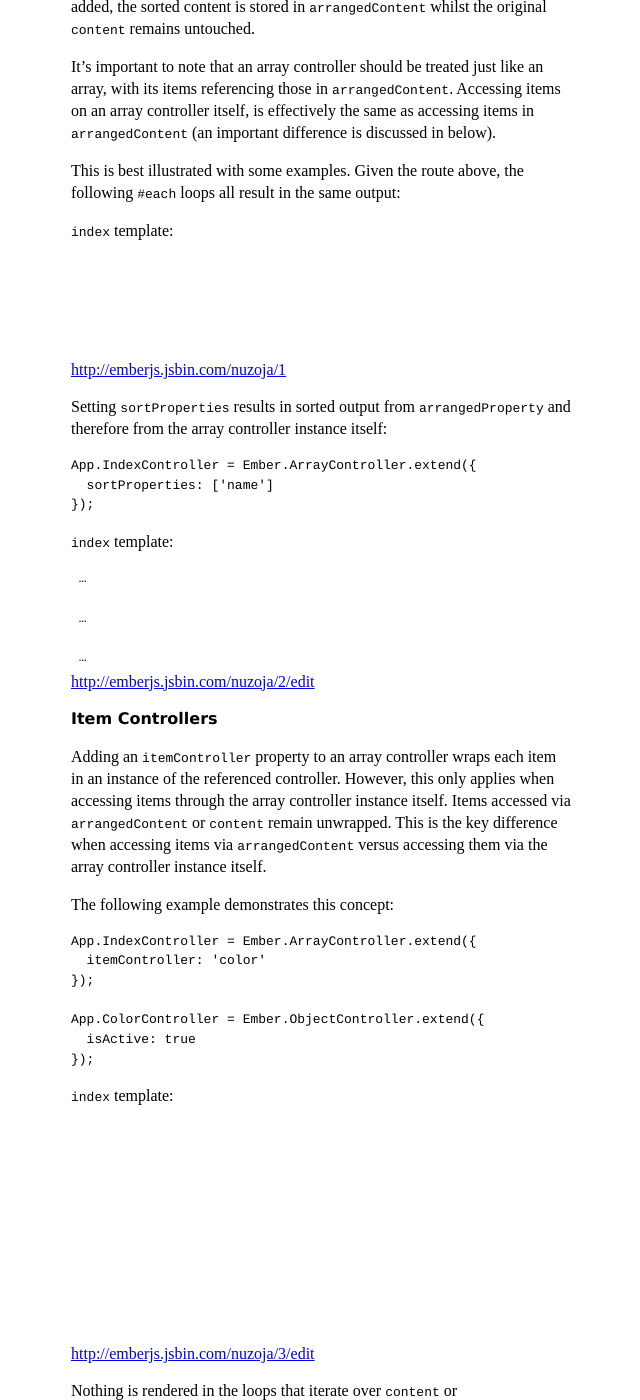
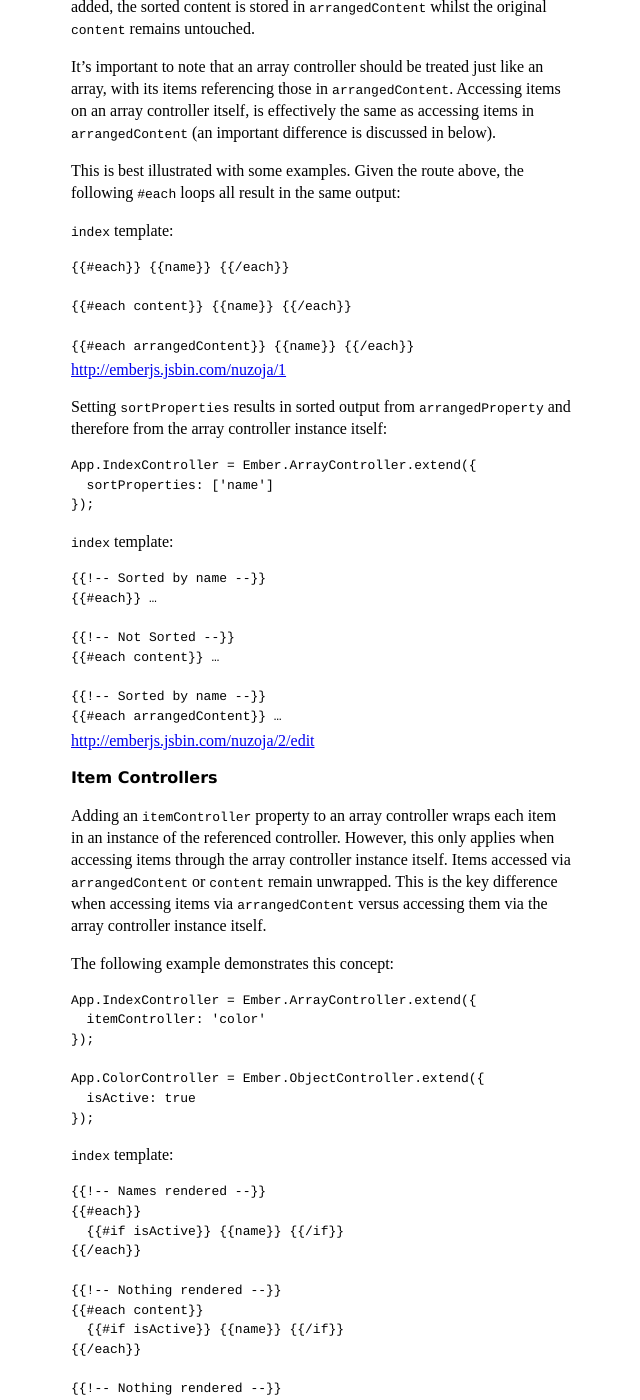
Before and after one commit to domchristie/domchristie.co.uk, a Jekyll site: the page built from _posts/2014-08-29-array-controllers-in-ember-js.html, in a window 1280 px wide and 1400 px high, scrolled down 738 px. Shown: the whole window, without its empty margins (185-825 px from the left). Built offline with Jekyll 4.4.1, drawn with Linux system fonts in a browser that asks for light colours; some of the changed text lies outside the part shown.

Commit message:
Fix missing mustache syntax in ember post

```diff
--- a/_posts/2014-08-29-array-controllers-in-ember-js.html
+++ b/_posts/2014-08-29-array-controllers-in-ember-js.html
@@ -9,7 +9,7 @@ tags:
 
 <p>An array controller&#x2019;s <code>model</code> is typically set in a route, for example:</p>
 
-<pre><code>App.IndexRoute = Ember.Route.extend({
+<pre><code>{% raw %}App.IndexRoute = Ember.Route.extend({
   model: function() {
     return [
       {name: &apos;red&apos;},
@@ -18,7 +18,7 @@ tags:
     ];
   }
 });
-// (The Index ArrayController is setup implicitly)
+// (The Index ArrayController is setup implicitly){% endraw %}
 </code></pre>
 
 <p>Setting an array controller&#x2019;s <code>model</code> sets up its <code>content</code> property, which forms the basis for other properties and methods.</p>
@@ -35,11 +35,11 @@ tags:
 
 <p><code>index</code> template:</p>
 
-<pre><code>{{#each}} {{name}} {{/each}}
+<pre><code>{% raw %}{{#each}} {{name}} {{/each}}
 
 {{#each content}} {{name}} {{/each}}
 
-{{#each arrangedContent}} {{name}} {{/each}}
+{{#each arrangedContent}} {{name}} {{/each}}{% endraw %}
 </code></pre>
 
 <div class="caption"><a href="http://emberjs.jsbin.com/nuzoja/1/edit?html,js,output">http://emberjs.jsbin.com/nuzoja/1</a></div>
@@ -53,14 +53,14 @@ tags:
 
 <p><code>index</code> template:</p>
 
-<pre><code>{{!-- Sorted by name --}}
+<pre><code>{% raw %}{{!-- Sorted by name --}}
 {{#each}} &#x2026;
 
 {{!-- Not Sorted --}}
 {{#each content}} &#x2026;
 
 {{!-- Sorted by name --}}
-{{#each arrangedContent}} &#x2026;
+{{#each arrangedContent}} &#x2026;{% endraw %}
 </code></pre>
 
 <div class="caption"><a href="http://emberjs.jsbin.com/nuzoja/2/edit?html,js,output">http://emberjs.jsbin.com/nuzoja/2/edit</a></div>
@@ -82,7 +82,7 @@ App.ColorController = Ember.ObjectController.extend({
 
 <p><code>index</code> template:</p>
 
-<pre><code>{{!-- Names rendered --}}
+<pre><code>{% raw %}{{!-- Names rendered --}}
 {{#each}}
   {{#if isActive}} {{name}} {{/if}}
 {{/each}}
@@ -95,16 +95,16 @@ App.ColorController = Ember.ObjectController.extend({
 {{!-- Nothing rendered --}}
 {{#each arrangedContent}}
   {{#if isActive}} {{name}} {{/if}}
-{{/each}}
+{{/each}}{% endraw %}
 </code></pre>
 
 <div class="caption"><a href="http://emberjs.jsbin.com/nuzoja/3/edit?html,js,output">http://emberjs.jsbin.com/nuzoja/3/edit</a></div>
 
 <p>Nothing is rendered in the loops that iterate over <code>content</code> or <code>arrangedContent</code> because the items are not wrapped in an item controller and therefore <code>isActive</code> is inaccessible.</p>
 
-<h3>{{#each itemController=&apos;&#x2026;&apos;}}</h3>
+<h3>{% raw %}{{#each itemController=&apos;&#x2026;&apos;}}{% endraw %}</h3>
 
-<p><code>{{#each}}</code> helpers, when supplied with an <code>itemController</code> property, wrap each item in <strong>a new instance</strong> of the referenced controller. This operates entirely independently from the <code>itemController</code> property on an array controller: an array controller will not have access to any item controller created via an <code>{{#each}}</code> helper.</p>
+<p><code>{% raw %}{{#each}}{% endraw %}</code> helpers, when supplied with an <code>itemController</code> property, wrap each item in <strong>a new instance</strong> of the referenced controller. This operates entirely independently from the <code>itemController</code> property on an array controller: an array controller will not have access to any item controller created via an <code>{% raw %}{{#each}}{% endraw %}</code> helper.</p>
 
 <p>This becomes particularly important when implementing a computed property on an array controller that depends on properties on an item controller. See <a href="http://emberjs.jsbin.com/nuzoja/9/edit?html,js,output">the example</a>.</p>
 
```
